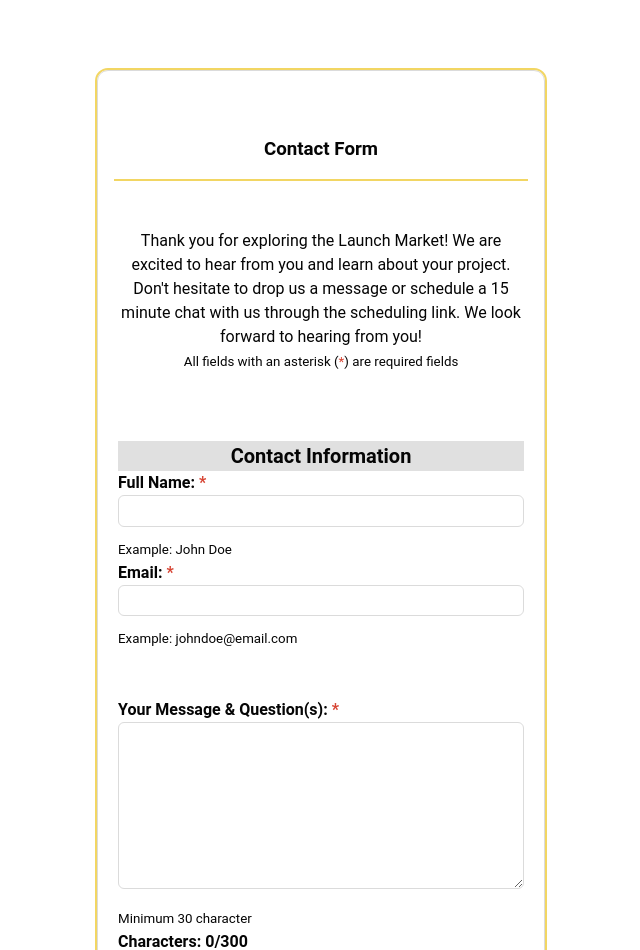
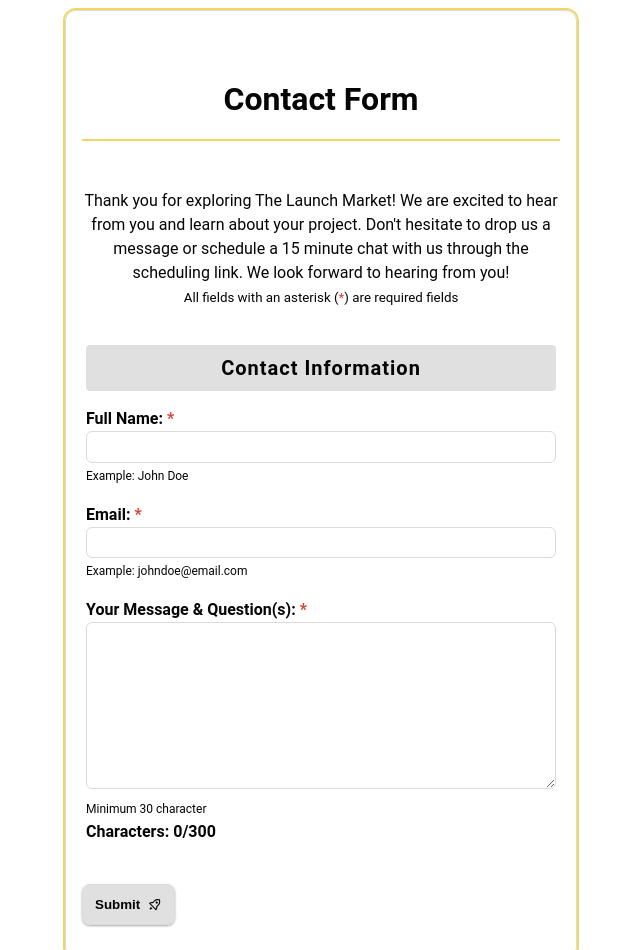
Before and after one commit to melissakipp/thelaunchmarket, a Next.js app: page /contact in a window 1280 px wide. Shown: the part 542-1492 px from the top of the page, without its empty margins (319-959 px from the left). Built offline with nearby package versions, Linux system fonts and the light colour scheme.

Commit message:
Improve style, next review functionality

```diff
--- a/src/app/contact/Contact.css
+++ b/src/app/contact/Contact.css
@@ -5,6 +5,28 @@
   justify-content: space-around;
   align-items: center;
   min-height: 100vh;
+}
+
+.contactContainer {
+  display: flex;
+  flex-direction: column;
+  justify-content: space-around;
+  align-items: center;
+  padding: 2rem;
+  gap: 2rem;
+}
+
+.contactTitle h1 {
+  font-size: 3rem;
+  font-weight: 900;
+  text-align: center;
+  padding: 2rem 1rem 2rem 1rem;
+}
+
+.contactTitle p {
+  font-size: 2rem;
+  font-weight: 900;
+  text-align: center;
 }
 
 .contactList {
@@ -15,7 +37,6 @@
   gap: 3rem;
   list-style-type: none;
   margin: 0 0 2rem 0;
-
 }
 
 .contactList li a {
@@ -28,27 +49,6 @@
 
 }
 
-.greeting {
-  font-size: 2rem;
-  font-weight: 900;
-  text-align: center;
-  padding: 2rem 1rem 2rem 1rem;
-}
-
-.contactSvg {
-  width: 2rem;
-  height: 2rem;
-}
-
-.contactContainer {
-  display: flex;
-  flex-direction: column;
-  justify-content: space-around;
-  align-items: center;
-  padding: 2rem 2rem 2rem 2rem;
-  gap: 2rem;
-}
-
 .formContainer {
   border: var(--borderStyle);
   border-radius: 11px;
@@ -59,24 +59,16 @@
   color: var(--error-t-800);
 }
 
-.contactTitle {
-  margin: 3rem 0 3rem 0;
-}
-
-
-/* Desktop */
-@media screen and (width >= 62.5em) {
+/* Tablet */
+@media screen and (width >= 58em) {
   .contactMain {
     padding: 3rem;
   }
+}
+
+/* Desktop */
+@media screen and (width >= 59em) {
   .contactContainer {
-    width: 40vw;
+    width: 45vw;
   }
 }
-
-/* Large desktop */
-/* @media screen and (width >= 75em) {
-  .contactContainer {
-    width: 40vw;
-  }
-} */
--- a/src/app/contact/page.tsx
+++ b/src/app/contact/page.tsx
@@ -1,47 +1,47 @@
-import type { Metadata } from "next";
+import type { Metadata } from 'next';
 
-import "./Contact.css";
-import Form from "@/src/components/Forms/ContactForm";
-import ListWithIcon from "@/src/components/List/ListWithIcon";
+import './Contact.css';
+import Form from '@/src/components/Forms/ContactForm';
+import ListWithIcon from '@/src/components/List/ListWithIcon';
 import {
   BiCalendar,
   BiSolidEnvelope,
   BiLogoLinkedinSquare,
-} from "react-icons/bi";
+} from 'react-icons/bi';
 
 export const metadata: Metadata = {
-  title: "Contact | The Launch Market",
-  description: "Welcome to The Launch Market",
+  title: 'Contact | The Launch Market',
+  description: 'Welcome to The Launch Market',
 };
 
 export default function Contact() {
   return (
-    <main className="contactMain">
-      <article className="contactContainer">
-        <div className="contactTitle">
+    <main className='contactMain'>
+      <article className='contactContainer'>
+        <div className='contactTitle'>
           <h1>Contact Us</h1>
-          <p className="greeting">Hello</p>
+          <p>Hello</p>
         </div>
         <section>
-          <ul className="contactList">
+          <ul className='contactList'>
             <ListWithIcon
-              name="Calendar"
+              name='Calendar'
               icon={<BiCalendar />}
-              href="https://calendly.com/melissakipp/15-minute-chat"
+              href='https://calendly.com/melissakipp/15-minute-chat'
             />
             <ListWithIcon
-              name="Email"
+              name='Email'
               icon={<BiSolidEnvelope />}
-              href="mailto:info@thelaunchmarket.com"
+              href='mailto:info@thelaunchmarket.com'
             />
             <ListWithIcon
-              name="LinkedIn"
+              name='LinkedIn'
               icon={<BiLogoLinkedinSquare />}
-              href="https://www.linkedin.com/company/launchmarket/"
+              href='https://www.linkedin.com/company/launchmarket/'
             />
           </ul>
         </section>
-        <section className="formContainer">
+        <section className='formContainer'>
           <Form />
         </section>
       </article>
--- /dev/null
+++ b/src/components/Forms/ContactForm.css
@@ -0,0 +1,72 @@
+.contactHeader {
+  padding: 1rem;
+}
+
+.contactHeader h3 {
+  font-size: 2rem;
+  margin: 3rem 0 3rem 0;
+  text-align: center;
+  border-bottom: 2px solid var(--primaryColor-300);
+  padding-bottom: 1rem;
+}
+
+.contactHeader p {
+  font-size: 1rem;
+  text-align: center;
+}
+
+.contactForm__container {
+  display: flex;
+  flex-direction: column;
+  width: 100%;
+  margin: 0 auto;
+  padding: 20px;
+  box-sizing: border-box;
+  margin-bottom: 20px;
+}
+
+.contactForm__fieldset legend {
+  background-color: var(--grayShadow);
+  border-radius: 4px;
+  font-size: 1.25rem;
+  font-weight: 700;
+  letter-spacing: 1px;
+  margin: auto auto 1rem auto;
+  padding: .5rem;
+  text-align: center;
+  width: 100%;
+}
+
+.contactForm__info {
+  margin: auto auto 1rem auto;
+}
+
+.contactForm__info label, .contactForm__msg label {
+  font-weight: 700;
+}
+
+.contactForm__info input, .contactForm__msg textarea {
+  border: var(--borderStyle);
+  border-radius: 6px;
+  padding: 0.55em;
+  width: 100%;
+}
+
+.contactForm__fieldset .counter {
+  font-size: 1rem;
+}
+
+.contactForm__smText small {
+  font-size: 0.75rem;
+}
+
+.contactForm__btn .submitBtn {
+  background-color: var(--grayShadow);
+  padding: 0.75rem;
+  display: flex;
+  flex-flow: row nowrap;
+  justify-content: center;
+  align-items: center;
+  gap: 0.5rem;
+  margin: auto auto 2rem 1rem;
+}
--- a/src/components/Forms/ContactForm.tsx
+++ b/src/components/Forms/ContactForm.tsx
@@ -3,8 +3,9 @@
 import { useState } from 'react';
 import { BiRocket } from 'react-icons/bi';
 
-import styles from '@/src/styles/components/Forms/ContactForm.module.scss';
+import './ContactForm.css';
 import Button from '@/src/components/UI/Button';
+import CustomBtn from '@/src/components/UI/CustomBtn';
 interface FormError {
   message: string;
   status?: number;
@@ -62,11 +63,11 @@
   }
 
   return (
-    <form onSubmit={handleSubmit} className={styles.form}>
-      <header className={styles.header}>
+    <form onSubmit={handleSubmit}>
+      <header className='contactHeader'>
         <h3>Contact Form</h3>
         <p>
-          Thank you for exploring the Launch Market! We are excited to hear from you and learn about your project. Don't hesitate to drop us a message or schedule a 15 minute chat with us through the scheduling link. We look forward to hearing from you!
+          Thank you for exploring The Launch Market! We are excited to hear from you and learn about your project. Don't hesitate to drop us a message or schedule a 15 minute chat with us through the scheduling link. We look forward to hearing from you!
         </p>
         <p>
           <small>
@@ -75,15 +76,13 @@
         </p>
       </header>
 
-      <div className={styles.container}>
-        <fieldset className={styles.fieldset}>
-          <legend className={styles.legend}>Contact Information</legend>
-
-          <label className={styles.label} htmlFor='name'>
+      <div className='contactForm__container'>
+        <fieldset className='contactForm__fieldset'>
+          <legend>Contact Information</legend>
+          <div className='contactForm__info'>
+            <label htmlFor='name'>
               Full Name: <span>*</span>
-          </label>
               <input
-            className={styles.input}
                 id='name'
                 type='text'
                 data-type='text'
@@ -91,14 +90,15 @@
                 required
                 aria-required='true'
               />
-          <div>
+            </label>
+            <p className='contactForm__smText'>
               <small>Example: John Doe</small>
+            </p>
           </div>
-          <label className={styles.label} htmlFor='email'>
+          <div className='contactForm__info'>
+            <label className='label' htmlFor='email'>
               Email: <span>*</span>
-          </label>
               <input
-            className={styles.input}
                 id='email'
                 type='email'
                 data-type='email'
@@ -106,19 +106,17 @@
                 required
                 aria-required='true'
               />
-          <div>
+            </label>
+            <p className='contactForm__smText'>
               <small>Example: johndoe@email.com</small>
+            </p>
           </div>
         </fieldset>
 
-        <fieldset className={styles.textArea}>
-          {/* <legend className={styles.legend}>
-            Details about your request
-          </legend> */}
-          <label className={styles.label} htmlFor='message'>
+        <fieldset className='contactForm__msg'>
+          <label htmlFor='message'>
             Your Message & Question(s): <span>*</span>
             <textarea
-              className={styles.input}
               id='message'
               name='message'
               aria-required={'true'}
@@ -128,10 +126,10 @@
               onChange={handleChange}
             ></textarea>
           </label>
-          <p>
+          <p className='contactForm__smText'>
             <small>Minimum 30 character</small>
           </p>
-          <p className={styles.counter}>
+          <p className='counter'>
             <strong>
               Characters:{' '}
               <output htmlFor='message' aria-live='polite'>
@@ -141,14 +139,14 @@
           </p>
         </fieldset>
       </div>
-      <div className={styles.btnContainer}>
+      <div className='contactForm__btn'>
         <Button
           type='submit'
           disabled={loading}
           value='Send Message'
           data-callback='onSubmit'
           data-action='submit'
-          className={styles.submitBtn}
+          className='submitBtn'
         >
           Submit
           <BiRocket />
--- a/src/styles/components/Forms/ContactForm.module.scss
+++ /dev/null
@@ -1,114 +0,0 @@
-.header {
-  padding: 1rem;
-  margin: 0 0 2rem 0;
-  h3 {
-    margin: 3rem 0 3rem 0;
-    text-align: center;
-    border-bottom: 2px solid var(--primaryColor-300);
-    padding-bottom: 1rem;
-  }
-  p {
-    font-size: 1rem;
-    text-align: center;
-  }
-}
-
-.container {
-  display: flex;
-  flex-direction: column;
-  width: 100%;
-  margin: 0 auto;
-  padding: 20px;
-  box-sizing: border-box;
-  margin-bottom: 20px;
-}
-
-.input {
-  border: var(--borderStyle);
-  border-radius: 6px;
-  padding: 0.55em;
-  width: 100%;
-  box-sizing: border-box;
-  margin-bottom: 10px;
-}
-
-.legend {
-  font-size: 1.25rem;
-  font-weight: 700;
-  background-color: var(--grayShadow);
-  width: 100%;
-  text-align: center;
-}
-
-.label {
-  font-weight: 700;
-}
-
-.textArea {
-  margin: 3rem 0 0 0;
-  p {
-    margin: 0 0 0 0;
-  }
-  .counter {
-    font-size: 1rem;
-  }
-}
-
-.btnContainer {
-  display: flex;
-  flex-flow: row nowrap;
-  justify-content: flex-end;
-  align-items: center;
-  gap: 1rem;
-  margin: 0 2rem 1rem 0;
-
-  .submitBtn {
-    background-color: var(--grayShadow);
-    padding: 0.75rem 0.75rem 0.75rem 0.75rem;
-    display: flex;
-    flex-flow: row nowrap;
-    justify-content: center;
-    align-items: center;
-    gap: 0.5rem;
-    span {
-      width: 24px;
-    }
-  }
-}
-
-/* Style the radio button when it is checked */
-.label:hover .radioBtn:checked {
-  background-color: var(--primaryColor-300);
-  color: #fff;
-}
-
-.radioContainer {
-  padding: 2rem 0 2rem 0;
-  .label {
-    margin: 2rem 1rem 2rem 1rem;
-  }
-
-  .radioBtn {
-    margin: 0 1rem 0 0;
-  }
-}
-
-.radioBtn:checked {
-  background: var(--primaryColor-300);
-  color: #fff;
-}
-
-/* Desktop */
-// @media screen and (width >= 62.5em) {
-//   .header {
-//     padding: 2rem;
-//     max-width: 40vw;
-//   }
-//   .container {
-//     max-width: 30vw;
-//   }
-//   .btnContainer {
-//     max-width: 33vw;
-//     margin: 0 0 1rem 0;
-//   }
-// }
```
Lines whose indentation alone changed are shown as unchanged.
